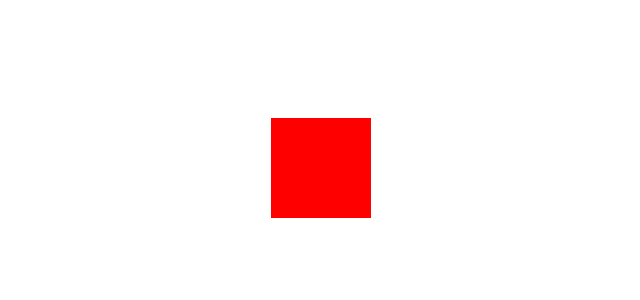
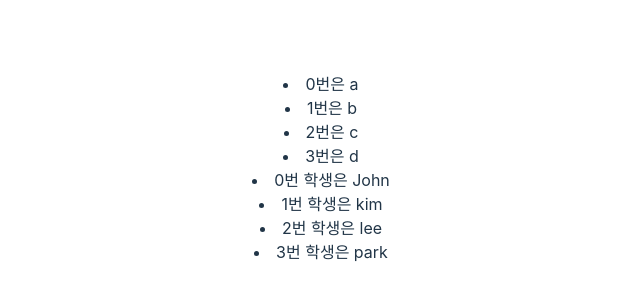
Before and after one commit to dkdiek/Vue3_Class_Practice3, a Vue app: page / in a window 1280 px wide. Shown: the part 232-532 px from the top of the page, without its empty margins (319-959 px from the left). Built offline with nearby package versions, Linux system fonts and the light colour scheme.

Commit message:
리스트 렌더링

```diff
--- a/src/App.vue
+++ b/src/App.vue
@@ -1,20 +1,15 @@
+<!-- v-for -->
 <template>
   <div>
-    <!-- 조건부 렌더링 -->
-    <!-- <div v-if="isVisible" class="red"></div>
-    <div v-if="isVisible === true" class="blue"></div>
-    <div v-else class="black"></div> -->
-    <!--  -->
-    <!-- <div v-if="count > 1" class="red"></div>
-    <div v-else class="blue"></div>
-    <button @click="count++">증가 버튼</button>
-    <button @click="count--">감소 버튼</button> -->
-
-    <!-- v-show는 조건에 관계없이 렌더링되고 false일때는 display만 none으로 설정하여 안보임 -->
-    <div v-show="isVisible" class="blue"></div>
-    <div v-show="!isVisible" class="red"></div>
-    <!-- v-if는 조건이 거짓이면 렌더링X -->
-    <div v-if="isVisible" class="black"></div>
+    <!-- v-for에서 받은 index를 key값으로 쓰면안된다 데이터를 추가하면 해당 자리의 local 데이터가 남는다 -->
+    <!-- array-->
+    <li v-for="(array, index) in sampleArray" :key="array">
+      {{ index }}번은 {{ array }}
+    </li>
+    <!-- object-->
+    <li v-for="item in otherArray" :key="item.id">
+      {{ item.id }}번 학생은 {{ item.name }}
+    </li>
   </div>
 </template>
 
@@ -22,28 +17,17 @@
 export default {
   data() {
     return {
-      isVisible: false,
-      count: 0,
+      sampleArray: ["a", "b", "c", "d"],
+      otherArray: [
+        { id: 0, name: "John" },
+        { id: 1, name: "kim" },
+        { id: 2, name: "lee" },
+        { id: 3, name: "park" },
+      ],
     };
   },
 };
 </script>
 
-<style>
-.blue {
-  width: 100px;
-  height: 100px;
-  background-color: blue;
-}
-.red {
-  width: 100px;
-  height: 100px;
-  background-color: red;
-}
-.black {
-  width: 100px;
-  height: 100px;
-  background-color: black;
-}
-</style>
+<style></style>
 >
```
Also changed, not shown: src/components/HelloWorld.vue (added, +40 -0 lines).
